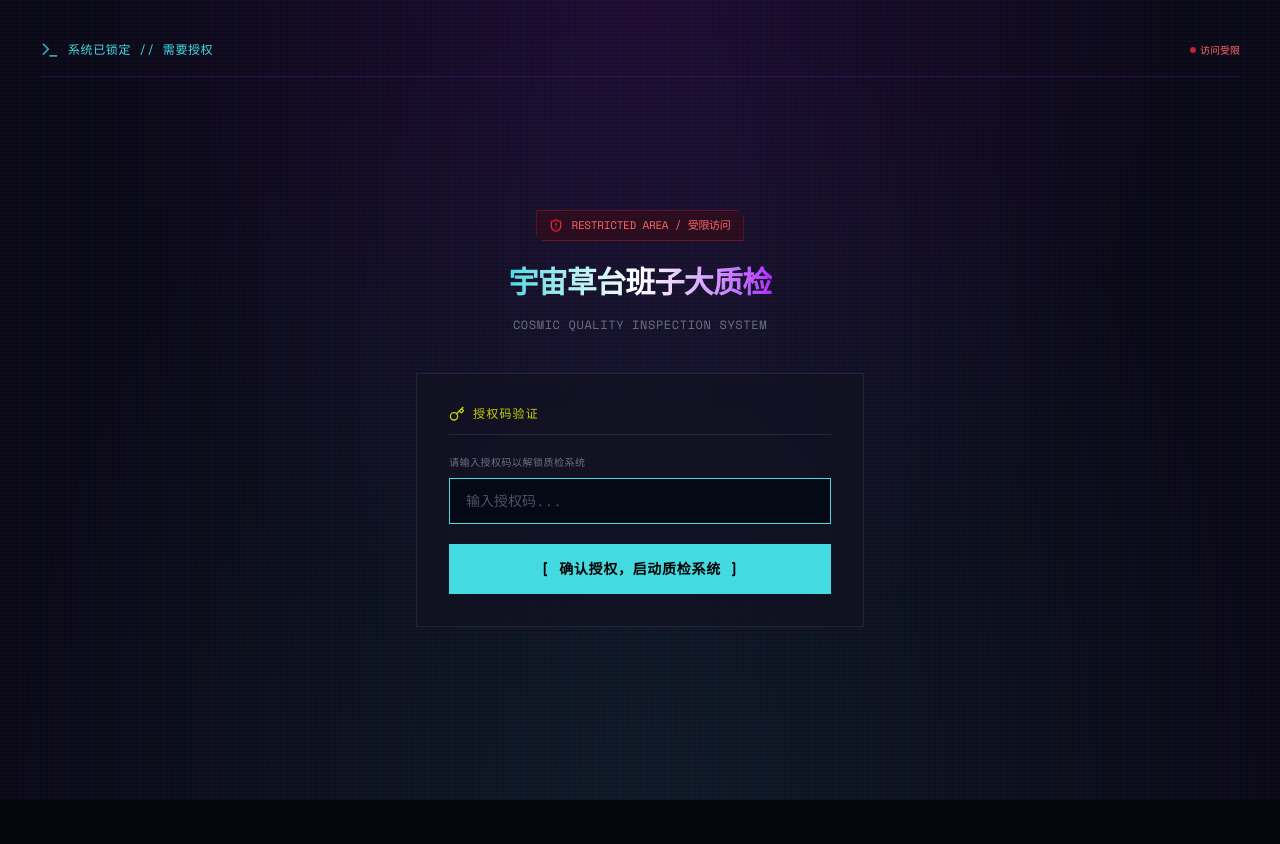
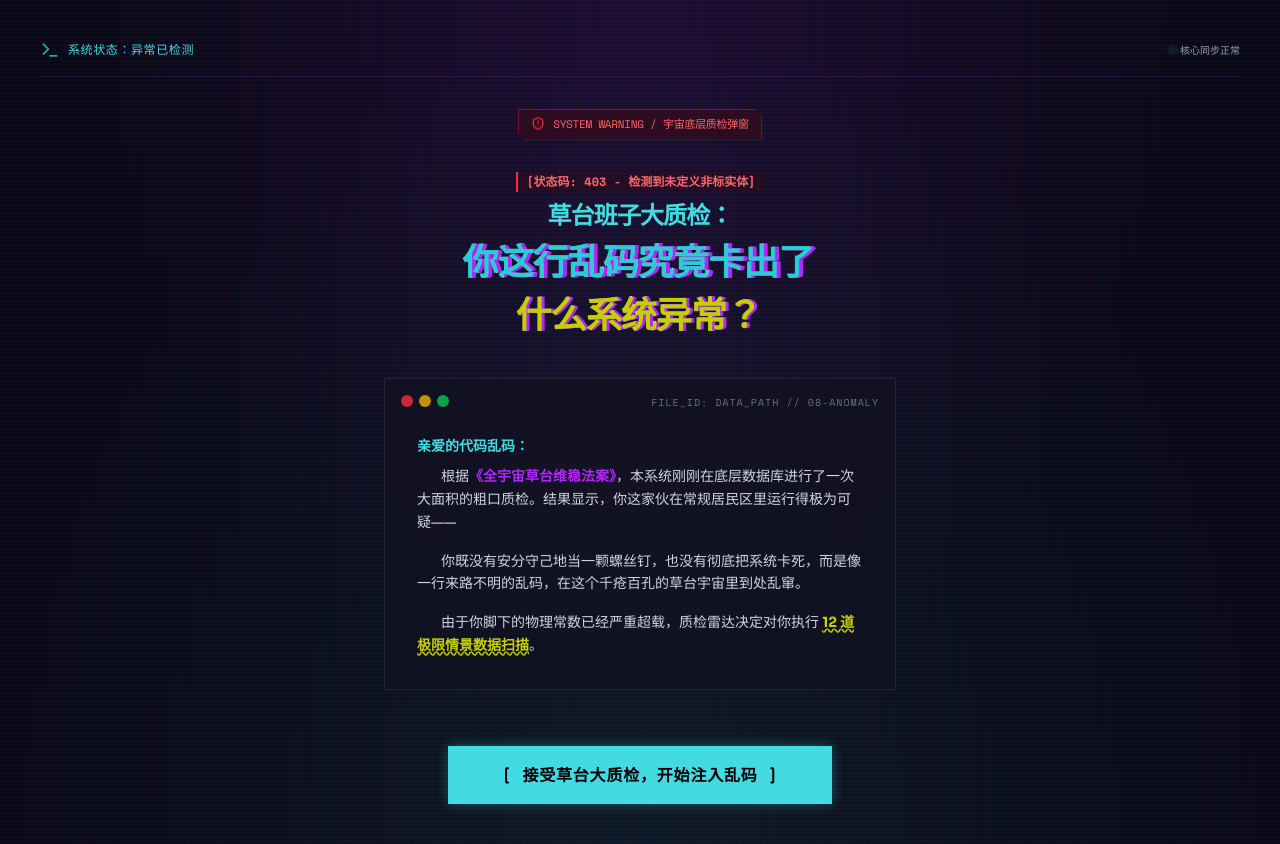
Before and after one commit to Pinkie-Pie-Lucky/cosmic-bug, a React (Vite) app: page / in a window 1280 px wide. Before the commit the page ends 800 px from the top, so only its background shows below. Built offline with nearby package versions, Linux system fonts and the light colour scheme.

Commit message:
Disable startup authorization gate

```diff
--- a/src/App.tsx
+++ b/src/App.tsx
@@ -1,26 +1,19 @@
 import React, { useState } from 'react';
-import AuthScreen from './components/AuthScreen';
+// import AuthScreen from './components/AuthScreen';
 import StartScreen from './components/StartScreen';
 import QuizScreen from './components/QuizScreen';
 import ResultDashboard from './components/ResultDashboard';
 import { calculateResult } from './data/quizData';
 
-type ScreenState = 'auth' | 'home' | 'quiz' | 'result';
+type ScreenState = 'home' | 'quiz' | 'result';
 
 export default function App() {
-  const [isAuthorized, setIsAuthorized] = useState(() => {
-    // TODO: 测试阶段暂时注释，上线前恢复
-    // return !!localStorage.getItem('has_access_auth');
-    return false;
-  });
-  const [screen, setScreen] = useState<ScreenState>('auth');
+  // 授权码入口暂时禁用：启动后直接进入主页。
+  const [screen, setScreen] = useState<ScreenState>('home');
   const [answers, setAnswers] = useState<('A' | 'B' | 'C' | 'D')[]>([]);
   const [result, setResult] = useState<ReturnType<typeof calculateResult> | null>(null);
 
-  const handleAuthSuccess = () => {
-    setIsAuthorized(true);
-    setScreen('home');
-  };
+  // const handleAuthSuccess = () => setScreen('home');
 
   const handleStartQuiz = () => {
     setAnswers([]);
@@ -43,9 +36,9 @@ export default function App() {
 
   return (
     <div className="min-h-dvh bg-cosmic-bg text-gray-100 select-none">
-      {screen === 'auth' && (
-        <AuthScreen onAuthSuccess={handleAuthSuccess} />
-      )}
+      {/* 授权码校验暂时禁用。
+      {screen === 'auth' && <AuthScreen onAuthSuccess={handleAuthSuccess} />}
+      */}
 
       {screen === 'home' && (
         <StartScreen onStart={handleStartQuiz} />
```
